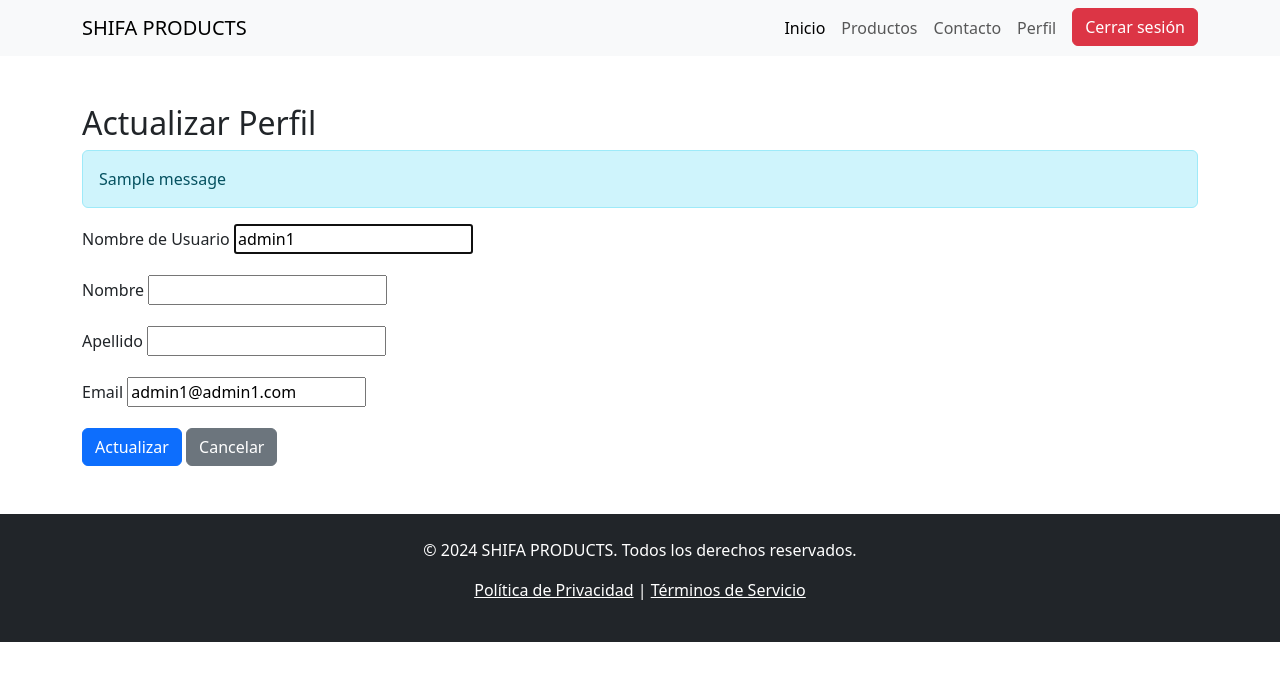
After one commit to VladimirAzanza/shifa_products, a Django app: a page that uses shifa_products/templates/users/customuser_form.html in a window 1280 px wide. The commit adds this page. Shown: the top 681 px of the page. Run offline with Django 4.2, Linux system fonts and the light colour scheme; a user stored in the database is signed in; data comes from the database, SQL or seed files in the repository; tables that the repository leaves empty hold one stand-in row (values such as "Sample post"); one stand-in notice (Sample message) is shown.

Commit message:
Add profile update view and mixin for user detail an update views

```diff
--- a/shifa_products/templates/users/customuser_detail.html
+++ b/shifa_products/templates/users/customuser_detail.html
@@ -15,7 +15,7 @@
         </div>
     </div>
     <div class="mt-4">
-        <a href="#" class="btn btn-primary">Editar Perfil</a>
+        <a href="{% url 'users:profile_update' user.username %}" class="btn btn-primary">Editar Perfil</a>
     </div>
 </div>
 {% endblock %}
--- /dev/null
+++ b/shifa_products/templates/users/customuser_form.html
@@ -0,0 +1,63 @@
+{% extends 'base.html' %}
+
+{% block title %}Actualizar Perfil{% endblock %}
+
+{% block content %}
+<div class="container my-5">
+    <h2>Actualizar Perfil</h2>
+    <form method="post">
+        {% csrf_token %}
+
+        <!-- Mostrar errores del formulario, si hay -->
+        {% if form.errors %}
+            <div class="alert alert-danger">
+                <strong>Por favor corrige los errores a continuación:</strong>
+                <ul>
+                    {% for field in form %}
+                        {% for error in field.errors %}
+                            <li>{{ field.label }}: {{ error }}</li>
+                        {% endfor %}
+                    {% endfor %}
+                    {% for error in form.non_field_errors %}
+                        <li>{{ error }}</li>
+                    {% endfor %}
+                </ul>
+            </div>
+        {% endif %}
+
+        <!-- Mostrar mensajes de éxito -->
+        {% if messages %}
+            <div class="alert alert-info">
+                {% for message in messages %}
+                    {{ message }}
+                {% endfor %}
+            </div>
+        {% endif %}
+
+        <!-- Campos del formulario -->
+        <div class="mb-3">
+            <label for="{{ form.username.id_for_label }}" class="form-label">Nombre de Usuario</label>
+            {{ form.username }}
+        </div>
+
+        <div class="mb-3">
+            <label for="{{ form.first_name.id_for_label }}" class="form-label">Nombre</label>
+            {{ form.first_name }}
+        </div>
+
+        <div class="mb-3">
+            <label for="{{ form.last_name.id_for_label }}" class="form-label">Apellido</label>
+            {{ form.last_name }}
+        </div>
+
+        <div class="mb-3">
+            <label for="{{ form.email.id_for_label }}" class="form-label">Email</label>
+            {{ form.email }}
+        </div>
+
+        <!-- Botones -->
+        <button type="submit" class="btn btn-primary">Actualizar</button>
+        <a href="{% url 'users:profile' object.username %}" class="btn btn-secondary">Cancelar</a>
+    </form>
+</div>
+{% endblock %}
--- /dev/null
+++ b/shifa_products/users/mixin.py
@@ -0,0 +1,25 @@
+from django.contrib.auth import get_user_model
+from django.contrib.auth.mixins import LoginRequiredMixin, UserPassesTestMixin
+from django.http import HttpResponseRedirect
+from django.shortcuts import get_object_or_404
+from django.urls import reverse_lazy
+
+User = get_user_model()
+
+
+class GetUserMixin():
+    model = User
+    pk_url_kwarg = 'username'
+
+    def get_object(self):
+        username = self.kwargs.get(self.pk_url_kwarg)
+        return get_object_or_404(User, username=username)
+
+
+class OnlyAuthorMixin(LoginRequiredMixin, UserPassesTestMixin):
+    def test_func(self):
+        object = self.get_object()
+        return self.request.user == object or self.request.user.is_staff
+
+    def handle_no_permission(self):
+        return HttpResponseRedirect(reverse_lazy('pages:index'))
--- a/shifa_products/users/urls.py
+++ b/shifa_products/users/urls.py
@@ -10,4 +10,9 @@ urlpatterns = [
         views.ProfileDetailView.as_view(),
         name='profile'
     ),
+    path(
+        'profile/<slug:username>/update/',
+        views.ProfileUpdateView.as_view(),
+        name='profile_update'
+    ),
 ]
--- a/shifa_products/users/views.py
+++ b/shifa_products/users/views.py
@@ -1,30 +1,26 @@
 from django.contrib.auth import get_user_model
-from django.contrib.auth.mixins import LoginRequiredMixin, UserPassesTestMixin
-from django.http import HttpResponseRedirect
 from django.shortcuts import get_object_or_404
 from django.urls import reverse_lazy
-from django.views.generic import DetailView
+from django.views.generic import DetailView, UpdateView
 
+from .forms import UserForm
+from .mixin import GetUserMixin, OnlyAuthorMixin
 
 User = get_user_model()
 
 
-class ProfileDetailView(LoginRequiredMixin, UserPassesTestMixin, DetailView):
-    model = User
-    pk_url_kwarg = 'username'
-
-    def get_object(self):
-        username = self.kwargs.get(self.pk_url_kwarg)
-        return get_object_or_404(User, username=username)
-
-    def test_func(self):
-        object = self.get_object()
-        return self.request.user == object or self.request.user.is_staff
-
-    def handle_no_permission(self):
-        return HttpResponseRedirect(reverse_lazy('pages:index'))
-
+class ProfileDetailView(OnlyAuthorMixin, GetUserMixin, DetailView):
     def get_context_data(self, **kwargs):
         context = super().get_context_data(**kwargs)
         context['address_user'] = self.get_object().addresses.all()
         return context
+
+
+class ProfileUpdateView(OnlyAuthorMixin, GetUserMixin, UpdateView):
+    form_class = UserForm
+
+    def get_success_url(self):
+        return reverse_lazy(
+            'users:profile',
+            kwargs={'username': self.get_object().username}
+        )
```
